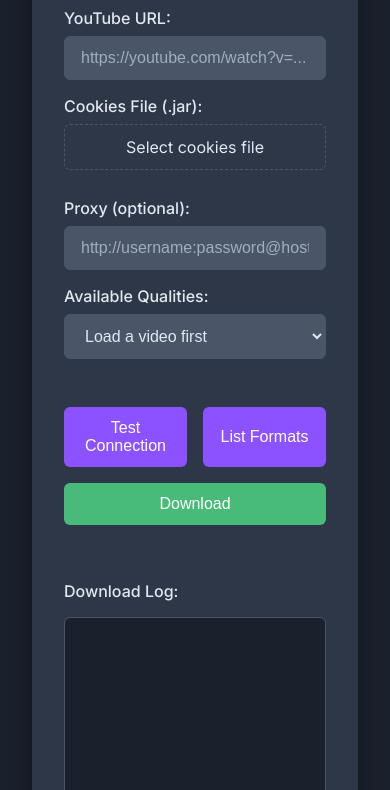
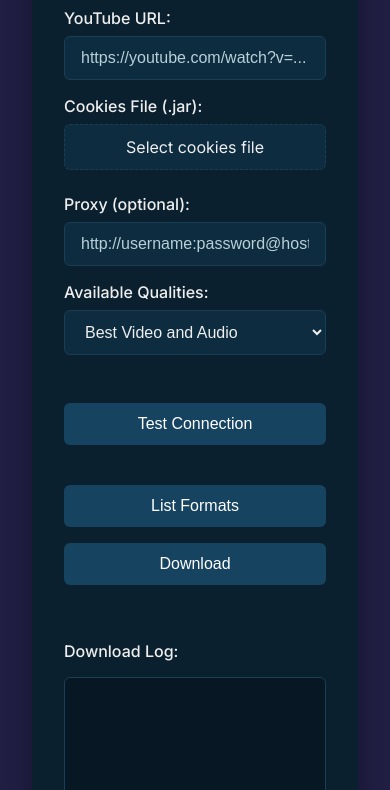
Before and after one commit to Shjpr9/ytdlp-ui, a website: page public/index.html in a window 390 px wide. Shown: the part 158-948 px from the top of the page. Drawn offline with nearby package versions, Linux system fonts and the light colour scheme.

Commit message:
Re-designed styling, added github build workflow, handling server and static files

```diff
--- a/public/index.html
+++ b/public/index.html
@@ -5,14 +5,18 @@
     <meta name="viewport" content="width=device-width, initial-scale=1.0" />
     <title>YouTube Downloader</title>
     <link rel="stylesheet" href="style.css" />
-    <link rel="preconnect" href="https://fonts.googleapis.com">
-    <link rel="preconnect" href="https://fonts.gstatic.com" crossorigin>
-    <link href="https://fonts.googleapis.com/css2?family=Inter:wght@400;500;700&family=Fira+Code&display=swap" rel="stylesheet">
+    <link rel="preconnect" href="https://fonts.googleapis.com" />
+    <link rel="preconnect" href="https://fonts.gstatic.com" crossorigin />
+    <link
+      href="https://fonts.googleapis.com/css2?family=Inter:wght@400;500;700&family=Fira+Code&display=swap"
+      rel="stylesheet"
+    />
   </head>
   <body>
-    <div class="container">
+    <main class="container">
       <h1>YouTube Downloader</h1>
 
+      <section class="form-section">
         <label for="url">YouTube URL:</label>
         <input
           type="text"
@@ -20,9 +24,11 @@
           placeholder="https://youtube.com/watch?v=..."
         />
 
+        <label for="cookies">Cookies File (.jar):</label>
         <div class="file-input-wrapper">
-        <label for="cookies">Cookies File (.jar):</label>
-        <div class="file-input-button" id="file-label">Select cookies file</div>
+          <div class="file-input-button" id="file-label">
+            Select cookies file
+          </div>
           <input type="file" id="cookies" accept=".jar" />
           <div class="file-name" id="file-name"></div>
         </div>
@@ -36,25 +42,22 @@
 
         <label for="quality">Available Qualities:</label>
         <select id="quality">
-        <option disabled selected>Load a video first</option>
+          <option selected value="best">Best Video and Audio</option>
         </select>
+      </section>
 
-      <div class="button-group">
+      <section class="button-group">
         <button onclick="testBackend()">Test Connection</button>
         <button onclick="fetchFormats()">List Formats</button>
-      </div>
+      </section>
 
       <button id="download-btn" onclick="downloadVideo()">Download</button>
 
-      <div id="status"></div>
+      <div id="status" aria-live="polite"></div>
 
       <label for="log">Download Log:</label>
-      <textarea
-        id="log"
-        rows="12"
-        readonly
-      ></textarea>
-    </div>
+      <textarea id="log" rows="12" readonly></textarea>
+    </main>
 
     <script src="https://cdn.socket.io/4.6.0/socket.io.min.js"></script>
     <script src="script.js"></script>
--- a/public/script.js
+++ b/public/script.js
@@ -145,8 +145,8 @@ async function downloadVideo() {
             throw new Error(errorText);
         }
 
-        const text = await res.text();
-        updateStatus(text);
+        const data = await res.json();
+        updateStatus(data.status);
 
         // Clear log area before new download
         logArea.value = "🚀 Starting download...\n";
--- a/public/style.css
+++ b/public/style.css
@@ -1,13 +1,14 @@
 :root {
-  --primary: #8c52ff;
-  --primary-hover: #7a3aff;
-  --secondary: #2d3748;
-  --text: #e2e8f0;
-  --background: #1a202c;
-  --card-bg: #2d3748;
-  --input-bg: #4a5568;
-  --success: #48bb78;
-  --error: #f56565;
+  --primary: #154360;
+  --primary-hover: #457b89;
+  --secondary: #134B70;
+  --text: #EEEEEE;
+  --background: #201E43;
+  --card-bg: #134B70;
+  --input-bg: #2a5d80;
+  --success: #5aad9b;
+  --error: #e05f5f;
+  --font: 'Inter', sans-serif;
 }
 
 * {
@@ -17,27 +18,36 @@
 }
 
 body {
-  font-family: 'Inter', -apple-system, BlinkMacSystemFont, sans-serif;
+  font-family: var(--font);
   background: var(--background);
   color: var(--text);
   padding: 2rem;
   min-height: 100vh;
+  display: flex;
+  justify-content: center;
+  align-items: flex-start;
 }
 
 .container {
-  background: var(--card-bg);
+  background: #0b202e;
   padding: 2rem;
   max-width: 800px;
-  margin: 0 auto;
+  width: 100%;
   border-radius: 12px;
   box-shadow: 0 10px 25px rgba(0, 0, 0, 0.3);
+  animation: fadeIn 0.4s ease-out;
+}
+
+@keyframes fadeIn {
+  from { opacity: 0; transform: translateY(20px); }
+  to { opacity: 1; transform: translateY(0); }
 }
 
 h1 {
   font-size: 2rem;
   margin-bottom: 1.5rem;
   text-align: center;
-  color: var(--primary);
+  color: var(--text);
   font-weight: 700;
 }
 
@@ -48,38 +58,42 @@ label {
   font-weight: 500;
 }
 
-input, select, textarea {
+input,
+select,
+textarea {
   display: block;
   width: 100%;
   padding: 0.75rem 1rem;
   font-size: 1rem;
-  background: var(--input-bg);
-  border: 1px solid #4a5568;
+  background: #0d2c3f;
+  border: 1px solid #1a3e54;
   border-radius: 6px;
   color: var(--text);
   transition: all 0.2s;
 }
 
-input:focus, select:focus, textarea:focus {
+input:focus,
+select:focus,
+textarea:focus {
   outline: none;
   border-color: var(--primary);
-  box-shadow: 0 0 0 3px rgba(140, 82, 255, 0.2);
+  box-shadow: 0 0 0 3px rgba(80, 140, 155, 0.2);
 }
 
 input::placeholder {
-  color: #a0aec0;
+  color: #b8d0d8;
 }
 
 .button-group {
-  display: grid;
-  grid-template-columns: 1fr 1fr;
+  display: flex;
+  flex-wrap: wrap;
   gap: 1rem;
   margin-top: 1.5rem;
+  justify-content: space-between;
 }
 
 button {
-  display: block;
-  width: 100%;
+  flex: 1 1 48%;
   padding: 0.75rem 1rem;
   font-size: 1rem;
   background: var(--primary);
@@ -88,7 +102,7 @@ button {
   border-radius: 6px;
   cursor: pointer;
   font-weight: 500;
-  transition: all 0.2s;
+  transition: background 0.2s, transform 0.2s;
   margin-top: 1.5rem;
 }
 
@@ -102,12 +116,13 @@ button:active {
 }
 
 #download-btn {
-  background: var(--success);
+  background: var(--primary);
   margin-top: 1rem;
+  width: 100%;
 }
 
 #download-btn:hover {
-  background: #3da066;
+  background: #4a9889;
 }
 
 #status {
@@ -119,19 +134,19 @@ button:active {
 }
 
 .status-success {
-  background: rgba(72, 187, 120, 0.2);
-  color: #9ae6b4;
+  background: rgba(90, 173, 155, 0.2);
+  color: #a8e6d9;
 }
 
 .status-error {
-  background: rgba(245, 101, 101, 0.2);
-  color: #feb2b2;
+  background: rgba(224, 95, 95, 0.2);
+  color: #ffb8b8;
 }
 
 #log {
   margin-top: 1rem;
-  background: #1a202c;
-  border: 1px solid #4a5568;
+  background: #071824;
+  border: 1px solid #1a3e54;
   border-radius: 6px;
   padding: 1rem;
   height: 200px;
@@ -143,11 +158,11 @@ button:active {
 .file-input-wrapper {
   position: relative;
   overflow: hidden;
-  display: inline-block;
   width: 100%;
+  margin-top: 0.5rem;
 }
 
-.file-input-wrapper input[type=file] {
+.file-input-wrapper input[type="file"] {
   font-size: 100px;
   position: absolute;
   left: 0;
@@ -157,18 +172,32 @@ button:active {
 }
 
 .file-input-button {
-  display: block;
-  background: var(--secondary);
+  background: #0d2c3f;
   color: var(--text);
   padding: 0.75rem 1rem;
   border-radius: 6px;
   text-align: center;
   cursor: pointer;
-  border: 1px dashed #4a5568;
+  border: 1px dashed #1a3e54;
+  transition: background 0.2s;
+}
+
+.file-input-button:hover {
+  background: #12394e;
 }
 
 .file-name {
   margin-top: 0.5rem;
   font-size: 0.875rem;
-  color: #a0aec0;
+  color: #b8d0d8;
 }
+
+@media (max-width: 600px) {
+  .button-group {
+    flex-direction: column;
+  }
+
+  button {
+    flex: 1 1 100%;
+  }
+}
```
Also changed, not shown: server.js (+16 -11 lines), .github/workflows/build-and-release.yml (added), 1 other file. Lines whose indentation alone changed are shown as unchanged.
